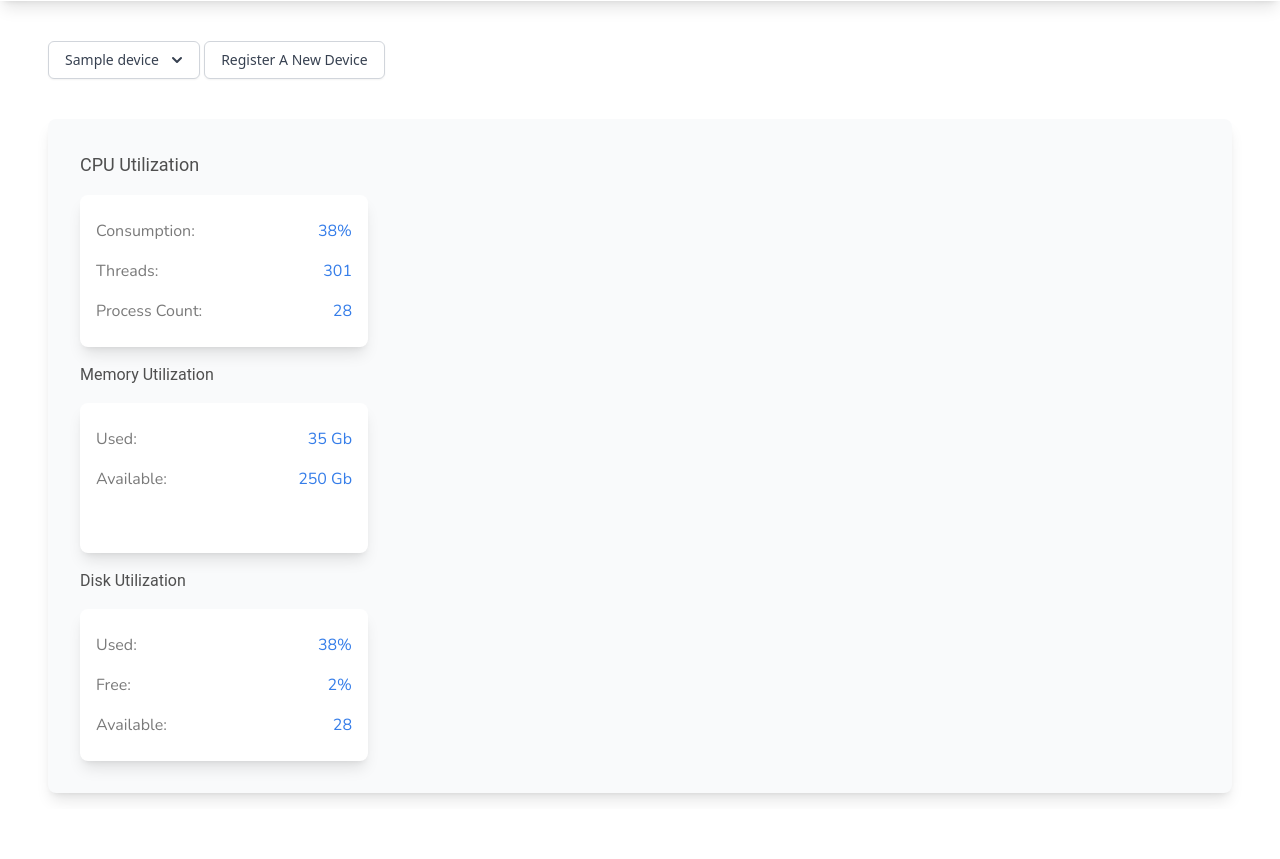
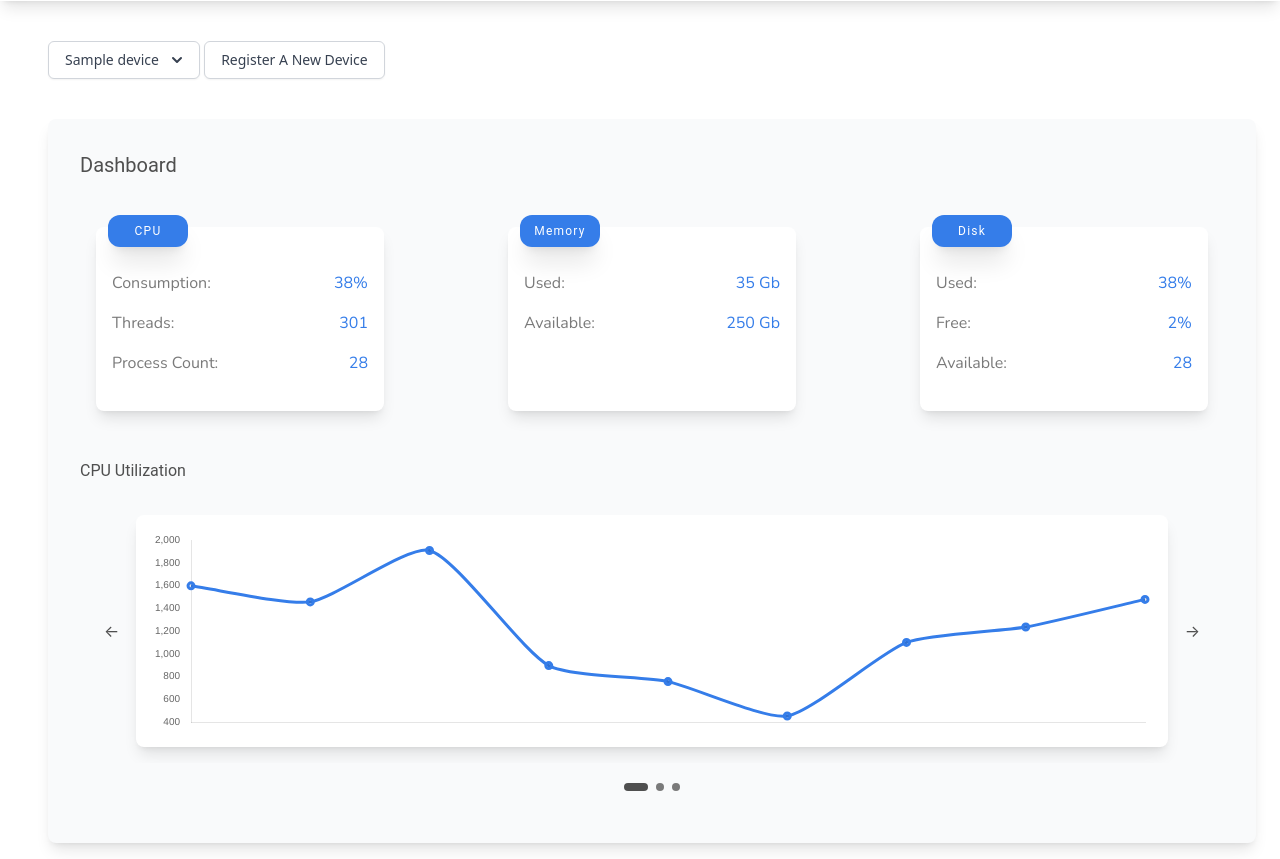
Before and after one commit to ryanpepe2000/mscs710-backend, a Flask app: page /dashboard in a window 1280 px wide. Shown: the part 63-922 px from the top of the page. Before the commit the page ends 863 px from the top, so only its background shows below. Run offline with Flask 2, Linux system fonts and the light colour scheme; a user stored in the database is signed in; tables that the repository leaves empty hold one stand-in row (values such as "Sample post"); a map, chart or similar area stays blank; parts of the project's set-up code (start-up, migrations or seed data) failed here and were passed over.

Commit message:
Refactored Chart.js Integration + Developed Chart Carousel View

```diff
--- a/matrix-server/app/dash/views.py
+++ b/matrix-server/app/dash/views.py
@@ -17,7 +17,24 @@
 
         if len(user_devices) > 0:
             logger.info("I think we may have found some devices")
-            return render_template('dash/dashboard.html', devices=user_devices, current_device=user_devices[0].device_name, metrics=None)
+
+            # TESTING PURPOSES ONLY
+            data = [
+                ("01-01-2020", 1597),
+                ("02-01-2020", 1456),
+                ("03-01-2020", 1908),
+                ("04-01-2020", 896),
+                ("05-01-2020", 755),
+                ("06-01-2020", 453),
+                ("07-01-2020", 1100),
+                ("08-01-2020", 1235),
+                ("09-01-2020", 1478)
+            ]
+
+            labels = [row[0] for row in data]
+            values = [row[1] for row in data]
+
+            return render_template('dash/dashboard.html', devices=user_devices, current_device=user_devices[0].device_name, metrics=None, labels=labels, values=values), 200
         else:
             return render_template('dash/dashboard.html', devices=None, metrics=None), 200
 
--- /dev/null
+++ b/matrix-server/app/static/dash.js
@@ -0,0 +1,181 @@
+/**
+ * Utilized to accomplish any native functionality needed for the Matrix Systems Dashboard.
+ *
+ * @date 4-3-22
+ * @author Christian Saltarelli
+ */
+
+// Dashboard Device Dropdown Behavior
+const dash_device_dropdown_btn = document.querySelector('#device-menu-button');
+const dash_device_dropdown_menu = document.querySelector('#device-dropdown');
+
+dash_device_dropdown_btn.addEventListener('click', () => {
+    if (window.getComputedStyle(dash_device_dropdown_menu)['display'] === 'none') {
+        dash_device_dropdown_menu.classList.remove('hidden');
+    } else {
+        dash_device_dropdown_menu.classList.add('hidden');
+    }
+})
+
+// Chart.js Population + Behavior
+const chart_data = [];
+// const chart_ctx = document.querySelector('.main-chart').getContext('2d');
+
+
+function setChartData(title, headers, data) {
+    chart_data.push([title, headers, data]);
+}
+
+// const totalDuration = 10000;
+// const delayBetweenPoints = totalDuration / chart_data[0][0].length;
+// const previousY = (chart_ctx) => chart_ctx.index === 0 ? chart_ctx.chart.scales.y.getPixelForValue(100) : chart_ctx.chart.getDatasetMeta(chart_ctx.datasetIndex).data[chart_ctx.index - 1].getProps(['y'], true).y;
+// const chart_animation = {
+//     x: {
+//         type:'number',
+//         easing: 'linear',
+//         duration: delayBetweenPoints,
+//         from: NaN,
+//         delay(chart_ctx) {
+//             if (chart_ctx.type !== 'data' || chart_ctx.xStarted) {
+//                 return 0;
+//             }
+//             chart_ctx.xStarted = true;
+//             return chart_ctx.index * delayBetweenPoints;
+//         }
+//     },
+//     y: {
+//         type: 'number',
+//         easing: 'linear',
+//         duration: delayBetweenPoints,
+//         from: previousY,
+//         delay(chart_ctx) {
+//             if (chart_ctx.type !== 'data' || chart_ctx.yStarted) {
+//                 return 0;
+//             }
+//             chart_ctx.yStarted = true;
+//             return chart_ctx.index * delayBetweenPoints;
+//         }
+//     }
+// };
+
+function updateChartData() {
+    const chart_data_ref = chart_data[current_index];
+
+    // Clear the current Chart Shown
+    let chart_status = Chart.getChart('chart');
+    if (chart_status !== undefined) {
+        chart_status.destroy();
+    }
+
+    // Update Chart w/ Respective Data
+    const chart_ctx = document.querySelector('.main-chart').getContext('2d');
+    const chart_instance = new Chart(chart_ctx, {
+        type: 'line',
+        data: {
+            labels: chart_data_ref[1],
+            datasets: [{
+                label: chart_data_ref[0],
+                data: chart_data_ref[2],
+                borderWidth: 3,
+                fill: false,
+                borderColor: "rgb(53, 125, 233)",
+                lineTension: 0.2
+            }],
+
+        },
+        options: {
+            responsive: false,
+            plugins: {
+                legend: {
+                    display: false
+                }
+            },
+            scales: {
+                x: {
+                    ticks: {
+                        display: false
+                    },
+                    grid: {
+                        display: false
+                    }
+                },
+                y: {
+                    ticks: {
+                        font: {
+                            size: 10
+                        }
+                    },
+                    grid: {
+                        display: false
+                    }
+                }
+            }
+        }
+    });
+}
+
+// Metric Carousel Behavior
+const dash_chart_title = document.querySelector('.chart-title');
+const dash_carousel_prev = document.querySelector('.carousel-control-prev');
+const dash_carousel_next = document.querySelector('.carousel-control-next');
+
+const dash_chart_indicators = [
+    document.querySelector('.carousel-indicator-0'),
+    document.querySelector('.carousel-indicator-1'),
+    document.querySelector('.carousel-indicator-2')
+];
+
+let current_index = 0;
+
+dash_carousel_prev.addEventListener('click', () => {
+    if (current_index === 0) {
+        current_index = 2;
+    } else {
+        current_index--;
+    }
+
+    updateChartView();
+    updateChartTitle();
+});
+
+dash_carousel_next.addEventListener('click', () => {
+    if (current_index === 2) {
+        current_index = 0;
+    } else {
+        current_index++;
+    }
+
+    updateChartView();
+    updateChartTitle();
+});
+
+function updateChartView() {
+    for(let i = 0; i < dash_charts.length; i++) {
+        if (i === current_index) {
+            dash_chart_indicators[i].classList.add('active-indicator');
+            dash_chart_indicators[i].classList.remove('inactive-indicator');
+
+        } else {
+            dash_chart_indicators[i].classList.add('inactive-indicator');
+            dash_chart_indicators[i].classList.remove('active-indicator');
+        }
+    }
+
+    updateChartData();
+}
+
+function updateChartTitle() {
+    switch(current_index) {
+        case 0:
+            dash_chart_title.innerHTML = "CPU Utilization"
+            break;
+
+        case 1:
+            dash_chart_title.innerHTML = "Memory Utilization"
+            break;
+
+        case 2:
+            dash_chart_title.innerHTML = "Disk Utilization"
+            break;
+    }
+}
--- a/matrix-server/app/static/main.css
+++ b/matrix-server/app/static/main.css
@@ -480,6 +480,10 @@
   position: absolute;
 }
 
+.relative{
+  position: relative;
+}
+
 .top-20{
   top: 5rem;
 }
@@ -488,16 +492,44 @@
   right: 2rem;
 }
 
+.top-0{
+  top: 0px;
+}
+
+.bottom-0{
+  bottom: 0px;
+}
+
+.left-0{
+  left: 0px;
+}
+
+.right-0{
+  right: 0px;
+}
+
+.left-3{
+  left: 0.75rem;
+}
+
+.-top-3{
+  top: -0.75rem;
+}
+
 .z-0{
   z-index: 0;
+}
+
+.z-20{
+  z-index: 20;
 }
 
 .z-10{
   z-index: 10;
 }
 
-.z-20{
-  z-index: 20;
+.float-left{
+  float: left;
 }
 
 .m-auto{
@@ -510,6 +542,10 @@
 
 .m-6{
   margin: 1.5rem;
+}
+
+.m-1{
+  margin: 0.25rem;
 }
 
 .mx-auto{
@@ -574,6 +610,10 @@
   margin-top: 1rem;
 }
 
+.mt-8{
+  margin-top: 2rem;
+}
+
 .mb-2{
   margin-bottom: 0.5rem;
 }
@@ -584,6 +624,10 @@
 
 .block{
   display: block;
+}
+
+.inline-block{
+  display: inline-block;
 }
 
 .flex{
@@ -626,6 +670,14 @@
   height: 1.25rem;
 }
 
+.h-4{
+  height: 1rem;
+}
+
+.h-2{
+  height: 0.5rem;
+}
+
 .h-full{
   height: 100%;
 }
@@ -636,6 +688,10 @@
 
 .h-16{
   height: 4rem;
+}
+
+.max-h-8{
+  max-height: 2rem;
 }
 
 .w-screen{
@@ -729,6 +785,10 @@
   border-color: rgb(243 244 246 / var(--tw-divide-opacity));
 }
 
+.overflow-hidden{
+  overflow: hidden;
+}
+
 .rounded-lg{
   border-radius: 0.5rem;
 }
@@ -737,8 +797,16 @@
   border-radius: 0.375rem;
 }
 
+.rounded-xl{
+  border-radius: 0.75rem;
+}
+
 .border{
   border-width: 1px;
+}
+
+.border-0{
+  border-width: 0px;
 }
 
 .border-gray-300{
@@ -761,6 +829,15 @@
   background-color: rgb(243 244 246 / var(--tw-bg-opacity));
 }
 
+.bg-matrix_blue-100{
+  --tw-bg-opacity: 1;
+  background-color: rgb(53 125 233 / var(--tw-bg-opacity));
+}
+
+.bg-no-repeat{
+  background-repeat: no-repeat;
+}
+
 .fill-current{
   fill: currentColor;
 }
@@ -771,6 +848,14 @@
 
 .p-8{
   padding: 2rem;
+}
+
+.p-0{
+  padding: 0px;
+}
+
+.p-2{
+  padding: 0.5rem;
 }
 
 .py-1{
@@ -791,6 +876,11 @@
 .py-2{
   padding-top: 0.5rem;
   padding-bottom: 0.5rem;
+}
+
+.px-10{
+  padding-left: 2.5rem;
+  padding-right: 2.5rem;
 }
 
 .py-4{
@@ -855,6 +945,11 @@
   line-height: 1.5rem;
 }
 
+.text-xs{
+  font-size: 0.75rem;
+  line-height: 1rem;
+}
+
 .font-bold{
   font-weight: 700;
 }
@@ -865,6 +960,10 @@
 
 .font-semibold{
   font-weight: 600;
+}
+
+.tracking-widest{
+  letter-spacing: 0.1em;
 }
 
 .text-matrix_gray-200{
@@ -887,6 +986,11 @@
   color: rgb(53 125 233 / var(--tw-text-opacity));
 }
 
+.text-white{
+  --tw-text-opacity: 1;
+  color: rgb(255 255 255 / var(--tw-text-opacity));
+}
+
 .shadow-sm{
   --tw-shadow: 0 1px 2px 0 rgb(0 0 0 / 0.05);
   --tw-shadow-colored: 0 1px 2px 0 var(--tw-shadow-color);
@@ -896,6 +1000,12 @@
 .shadow-lg{
   --tw-shadow: 0 10px 15px -3px rgb(0 0 0 / 0.1), 0 4px 6px -4px rgb(0 0 0 / 0.1);
   --tw-shadow-colored: 0 10px 15px -3px var(--tw-shadow-color), 0 4px 6px -4px var(--tw-shadow-color);
+  box-shadow: var(--tw-ring-offset-shadow, 0 0 #0000), var(--tw-ring-shadow, 0 0 #0000), var(--tw-shadow);
+}
+
+.shadow-xl{
+  --tw-shadow: 0 20px 25px -5px rgb(0 0 0 / 0.1), 0 8px 10px -6px rgb(0 0 0 / 0.1);
+  --tw-shadow-colored: 0 20px 25px -5px var(--tw-shadow-color), 0 8px 10px -6px var(--tw-shadow-color);
   box-shadow: var(--tw-ring-offset-shadow, 0 0 #0000), var(--tw-ring-shadow, 0 0 #0000), var(--tw-shadow);
 }
 
@@ -922,8 +1032,22 @@
   transition-duration: 150ms;
 }
 
+.transition-all{
+  transition-property: all;
+  transition-timing-function: cubic-bezier(0.4, 0, 0.2, 1);
+  transition-duration: 150ms;
+}
+
 .duration-300{
   transition-duration: 300ms;
+}
+
+.duration-500{
+  transition-duration: 500ms;
+}
+
+.ease-in{
+  transition-timing-function: cubic-bezier(0.4, 0, 1, 1);
 }
 
 /* Matrix Components */
@@ -1113,6 +1237,20 @@
   }
 }
 
+/* Metric Chart Carousel Components */
+
+.active-indicator{
+  width: 1.5rem;
+  --tw-bg-opacity: 1;
+  background-color: rgb(79 79 79 / var(--tw-bg-opacity));
+}
+
+.inactive-indicator{
+  width: 0.5rem;
+  --tw-bg-opacity: 1;
+  background-color: rgb(122 122 122 / var(--tw-bg-opacity));
+}
+
 /* Flash Components */
 
 .alert-success{
@@ -1204,6 +1342,21 @@
 .hover\:text-matrix_blue-200:hover{
   --tw-text-opacity: 1;
   color: rgb(16 69 147 / var(--tw-text-opacity));
+}
+
+.hover\:no-underline:hover{
+  -webkit-text-decoration-line: none;
+          text-decoration-line: none;
+}
+
+.hover\:outline-none:hover{
+  outline: 2px solid transparent;
+  outline-offset: 2px;
+}
+
+.focus\:no-underline:focus{
+  -webkit-text-decoration-line: none;
+          text-decoration-line: none;
 }
 
 .focus\:outline-none:focus{
--- a/matrix-server/app/static/main.js
+++ b/matrix-server/app/static/main.js
@@ -25,22 +25,11 @@
     }
 });
 
-// Dashboard Device Dropdown Behavior
-const dash_device_dropdown_btn = document.querySelector('#device-menu-button');
-const dash_device_dropdown_menu = document.querySelector('#device-dropdown');
-
-dash_device_dropdown_btn.addEventListener('click', () => {
-    if (window.getComputedStyle(dash_device_dropdown_menu)['display'] === 'none') {
-        dash_device_dropdown_menu.classList.remove('hidden');
-        // TODO:- Implement JS POST Request w/ Device Name (Device Name will be the ID of the element
-    } else {
-        dash_device_dropdown_menu.classList.add('hidden');
-    }
-})
-
 // Flash Message Display Behavior
 const flash_banner = document.querySelector('#flash-banner');
 
-flash_banner.addEventListener('click', () => {
-   flash_banner.classList.add("hidden");
-});
+if (flash_banner != null) {
+    flash_banner.addEventListener('click', () => {
+        flash_banner.classList.add("hidden");
+    });
+}
--- a/matrix-server/app/templates/base.html
+++ b/matrix-server/app/templates/base.html
@@ -7,6 +7,9 @@
 
     <!-- Stylesheets -->
     <link rel="stylesheet" href=" {{ url_for('static', filename='main.css') }} ">
+
+    <!-- JavaScript Libraries -->
+    <script src="https://cdn.jsdelivr.net/npm/chart.js"></script>
 
     <!-- Title -->
     <title>
--- a/matrix-server/app/templates/components/metric_card.html
+++ b/matrix-server/app/templates/components/metric_card.html
@@ -1,8 +1,13 @@
-<div class="flex flex-col p-4 w-72 bg-white rounded-lg shadow-lg">
-    {% for i in range(headers|length) %}
-    <div class="flex flex-row justify-between py-2">
-        <p class="text-base text-matrix_gray-100 font-matrix_body">{{ headers[i] }}:</p>
-        <p class="text-base text-matrix_blue-100 font-matrix_body">{{ values[i] }}</p>
+<div class="w-72 bg-white rounded-lg shadow-lg">
+    <div class="w-20 p-2 max-h-8 relative left-3 -top-3 justify-center text-center rounded-xl shadow-xl bg-matrix_blue-100">
+        <p class="text-xs text-white font-['roboto'] tracking-widest">{{ title }}</p>
     </div>
-    {% endfor %}
+    <div class="flex flex-col justify-center p-4 relative -top-3">
+        {% for i in range(headers|length) %}
+            <div class="flex flex-row justify-between py-2">
+                <p class="text-base text-matrix_gray-100 font-matrix_body">{{ headers[i] }}:</p>
+                <p class="text-base text-matrix_blue-100 font-matrix_body">{{ values[i] }}</p>
+            </div>
+        {% endfor %}
+    </div>
 </div>
--- a/matrix-server/app/templates/dash/dashboard.html
+++ b/matrix-server/app/templates/dash/dashboard.html
@@ -39,45 +39,66 @@
             <div class="flex w-full px-4 mx-auto md:px-6 lg:px-8">
                 <!-- Dashboard Wrapper -->
                 <div class="flex flex-col w-full bg-gray-50 rounded-lg shadow-lg m-4 mt-10 p-8 justify-between">
-                    <h2 class="text-lg text-matrix_gray-200 font-['roboto'] pb-4">CPU Utilization</h2>
-                    <div class="flex flex-col md:flex-row">
+                    <h2 class="text-xl text-matrix_gray-200 font-['roboto'] pb-4">Dashboard</h2>
+
+                    <!-- High-Level Metrics -->
+                    <div class="flex flex-col md:flex-row justify-between m-4 mt-8">
                         <!-- CPU Card -->
-                        {% with headers=["Consumption", "Threads", "Process Count"], values=["38%", "301", "28"] %}
+                        {% with title="CPU", headers=["Consumption", "Threads", "Process Count"], values=["38%", "301", "28"] %}
                             {% include 'components/metric_card.html' %}
                         {% endwith %}
-                        <!-- CPU Chart -->
-                        <div>
-                            <canvas class="cpu-chart"></canvas>
+                        <!-- Memory Card -->
+                        {% with title="Memory", headers=["Used", "Available"], values=["35 Gb", "250 Gb"] %}
+                            {% include 'components/metric_card.html' %}
+                        {% endwith %}
+                        <!-- Disk Card -->
+                        {% with title="Disk", headers=["Used", "Free", "Available"], values=["38%", "2%", "28"] %}
+                            {% include 'components/metric_card.html' %}
+                        {% endwith %}
+                    </div>
+
+                    <!-- Metric Chart Carousel -->
+                    <h2 class="chart-title text-md text-matrix_gray-200 font-['roboto'] mt-8 transition-all ease-in duration-500">CPU Utilization</h2>
+                    <div class="flex flex-row mt-4 justify-center">
+                        <div id="chart-carousel" class="w-full relative">
+                            <!-- Inner -->
+                            <div class="carousel-inner relative w-full overflow-hidden">
+
+                                <div class="carousel-item-0 relative w-full float-left px-10 transition duration-500">
+                                    <!-- Primary Chart -->
+                                    <div class="p-4 m-4 bg-white rounded-lg shadow-lg">
+                                        <canvas id="chart" class="main-chart w-full" width="1000%" height="200%"></canvas>
+                                    </div>
+                                </div>
+                            </div>
+
+                            <!-- Controls -->
+                            <button class="carousel-control-prev absolute top-0 bottom-0 flex items-center justify-center m-6 text-center border-0 hover:outline-none hover:no-underline focus:outline-none focus:no-underline left-0"
+                                type="button" data-bs-target="#chart-carousel" data-bs-slide="prev">
+                                <span class="carousel-control-prev-icon inline-block bg-no-repeat" aria-hidden="true"></span>
+                                <span class="text-matrix_gray-200">&#8592;</span>
+                            </button>
+                            <button class="carousel-control-next absolute top-0 bottom-0 flex items-center justify-center m-6 text-center border-0 hover:outline-none hover:no-underline focus:outline-none focus:no-underline right-0"
+                            type="button" data-bs-target="#chart-carousel" data-bs-slide="next">
+                                <span class="carousel-control-next-icon inline-block bg-no-repeat" aria-hidden="true"></span>
+                                <span class="text-matrix_gray-200">&#8594;</span>
+                          </button>
                         </div>
                     </div>
-                    <h2 class="text-base text-matrix_gray-200 font-['roboto'] py-4">Memory Utilization</h2>
+                    <!-- Carousel Indicators -->
+                    <div class="carousel-indicators flex justify-center p-0 m-4 h-4 z-20">
+                        <button class="carousel-indicator-0 active-indicator rounded-xl h-2 m-1 transition-all ease-in duration-300" data-bs-target="#chart-carousel" data-bs-slide-to="0" class="active" aria-current="true" aria-label="Slide 1"></button>
+                        <button class="carousel-indicator-1 inactive-indicator rounded-xl h-2 m-1 transition-all ease-in duration-300" data-bs-target="#chart-carousel" data-bs-slide-to="1" aria-label="Slide 1"></button>
+                        <button class="carousel-indicator-2 inactive-indicator rounded-xl h-2 m-1 transition-all ease-in duration-300" data-bs-target="#chart-carousel" data-bs-slide-to="2" aria-label="Slide 1"></button>
+                    </div>
+                    <!-- Chart Slider -->
                     <div class="flex flex-col md:flex-row">
-                        <!-- Memory Card -->
-                        {% with headers=["Used", "Available"], values=["35 Gb", "250 Gb"] %}
-                            {% include 'components/metric_card.html' %}
-                        {% endwith %}
-                        <!-- Memory Chart -->
-                        <div>
-                            <canvas class="mem-chart"></canvas>
-                        </div>
-                    </div>
-                    <h2 class="text-base text-matrix_gray-200 font-['roboto'] py-4">Disk Utilization</h2>
-                    <div class="flex flex-col md:flex-row">
-                        <!-- Disk Card -->
-                        {% with headers=["Used", "Free", "Available"], values=["38%", "2%", "28"] %}
-                            {% include 'components/metric_card.html' %}
-                        {% endwith %}
-                        <!-- Disk Chart -->
-                        <div>
-                            <canvas class="dsk-chart"></canvas>
-                        </div>
+
                     </div>
                 </div>
 
                 <!-- Sub Cards for Metric Data -->
                 <div class="flex flex-row">
-                    <!-- High-level Metrics -->
-                    <div></div>
                     <!-- Process Metrics -->
                     <div></div>
                 </div>
@@ -91,4 +112,14 @@
             </div>
         {% endif %}
     </div>
+    <script type="text/javascript" src="{{ url_for('static', filename='dash.js') }}"></script>
+    <script type="text/javascript">
+        // Send Metric Chart Data for Chart.js Population
+        setChartData("CPU Utilization", {{ labels | safe }}, {{ values | safe }});
+        setChartData("Memory Utilization", {{ labels | safe }}, {{ values | safe }});
+        setChartData("Disk Utilization", {{ labels | safe }}, {{ values | safe }});
+
+        // Populate First Chart.js View
+        updateChartData();
+    </script>
 {% endblock %}
--- a/matrix-server/package.json
+++ b/matrix-server/package.json
@@ -2,7 +2,7 @@
   "name": "matrix-server",
   "version": "1.0.0",
   "description": "Primary Server for Matrix Systems metric collection service.",
-  "main": "index.js",
+  "main": "main.js",
   "scripts": {
     "build-css": "tailwindcss build -i app/static/src/main.css -o app/static/main.css"
   },
```
Also changed, not shown: matrix-server/app/static/src/main.css (+9 -0 lines).
